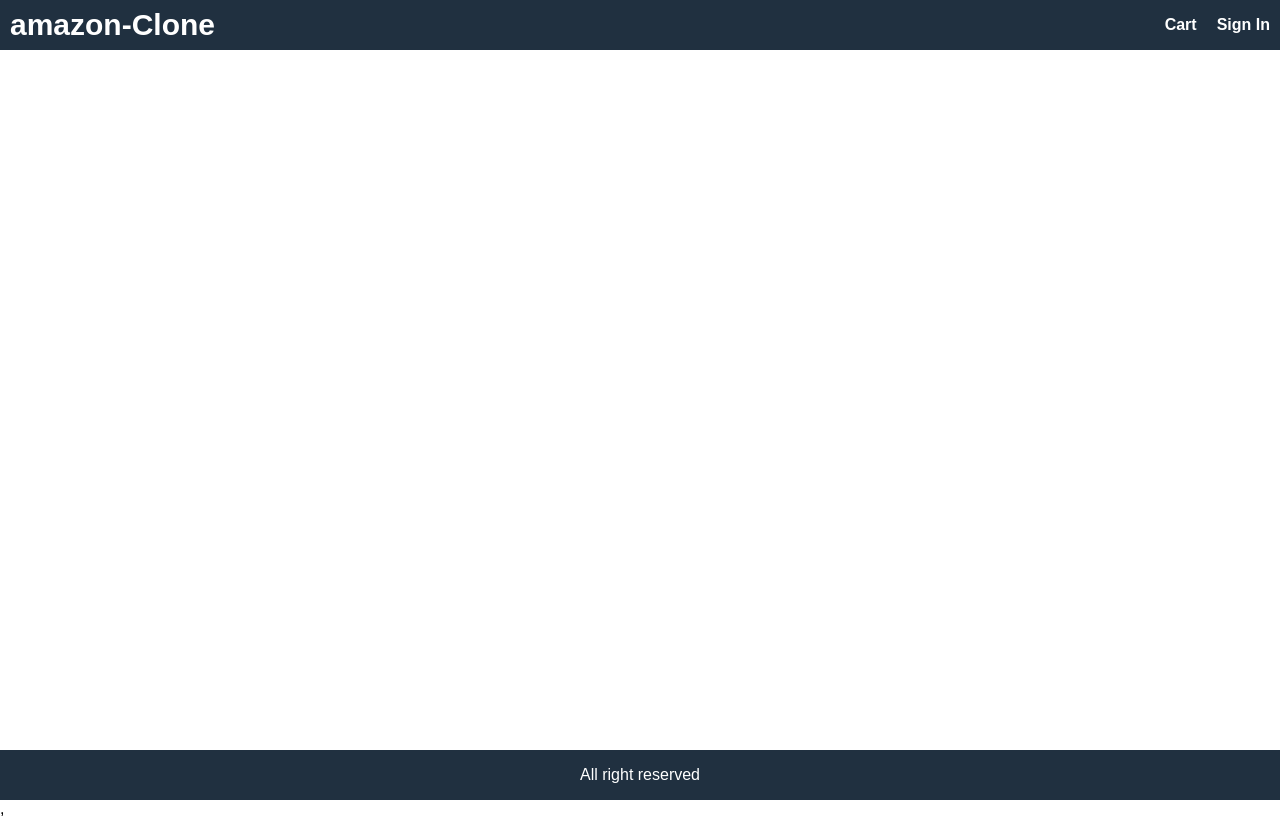
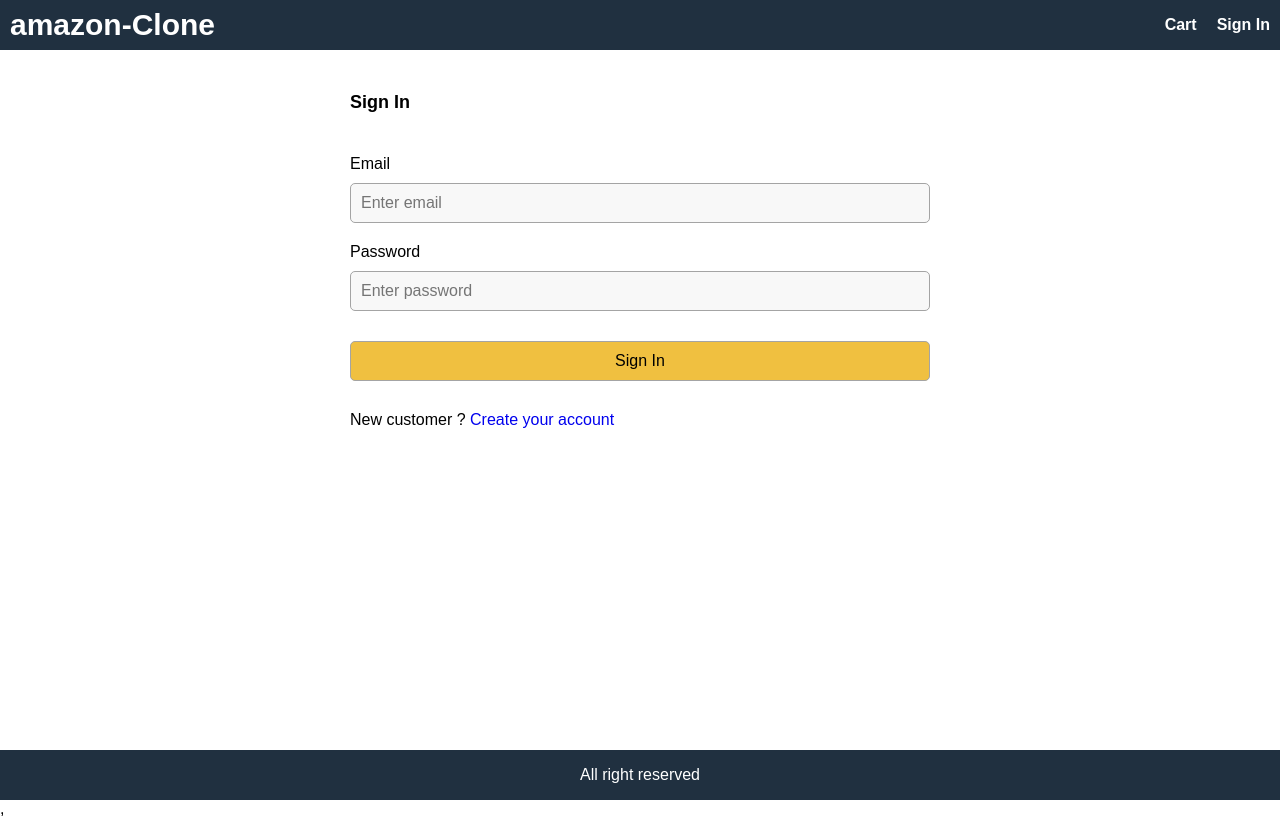
Before and after one commit to slash585/amazon-clone, a React (Create React App) app in the folder frontend/: page /signin in a window 1280 px wide. Built offline with nearby package versions, Linux system fonts and the light colour scheme.

Commit message:
Desing signin screen

```diff
--- a/frontend/src/App.js
+++ b/frontend/src/App.js
@@ -2,6 +2,7 @@
 import ProductScreen from './views/product-screen'
 import HomeScreen from './views/home-screen'
 import CartScreen from './views/cart-screen';
+import SigninScreen from './views/signin-screen'
 import { useSelector } from 'react-redux';
 
 
@@ -30,6 +31,7 @@
       <main>
         <Route path="/cart/:id?" component={CartScreen}></Route>
         <Route path="/product/:id" component={ProductScreen}></Route>
+        <Route path="/signin" component={SigninScreen}></Route>
         <Route path="/" component={HomeScreen} exact></Route>
       </main>
       <footer className="row center">All right reserved</footer>
--- a/frontend/src/index.css
+++ b/frontend/src/index.css
@@ -225,3 +225,20 @@
   color: #a02020;
   background-color: #ffe0e0;
 }
+
+/* FORM */
+.form {
+  max-width: 60rem;
+  margin: 0 auto;
+}
+
+.form > div {
+  display: flex;
+  flex-direction: column;
+  margin: 1rem;
+}
+
+.form label {
+  margin: 1rem 0;
+  display: block;
+}
--- /dev/null
+++ b/frontend/src/views/signin-screen.js
@@ -0,0 +1,51 @@
+import React, { useState } from "react";
+import { Link } from 'react-router-dom'
+
+export default function SigninScreen() {
+  const [email, setEmail] = useState('')
+  const [password, setPassword] = useState('')
+  const submitHandler = (e) => {
+    e.preventDefault()
+    //sign in action
+  }
+  return (
+    <div>
+      <form className="form" onSubmit={submitHandler}>
+        <div>
+            <h1>Sign In</h1>
+        </div>
+        <div>
+            <label htmlFor="email">Email</label>
+            <input
+              type="email"
+              id="email"
+              placeholder="Enter email"
+              required
+              onChange={(e)=> setEmail(e.target.value)}
+            ></input>
+        </div>
+        <div>
+            <label htmlFor="password">Password</label>
+            <input
+              type="password"
+              id="password"
+              placeholder="Enter password"
+              required
+              onChange={(e)=> setPassword(e.target.value)}
+            ></input>
+        </div>
+        <div>
+            <label></label>
+            <button className="primary" type="submit">Sign In</button>
+        </div>
+        <div>
+            <label></label>
+            <div>
+                New customer ? {" "}
+                <Link to="/register">Create your account</Link>
+            </div>
+        </div>
+      </form>
+    </div>
+  )
+}
```
